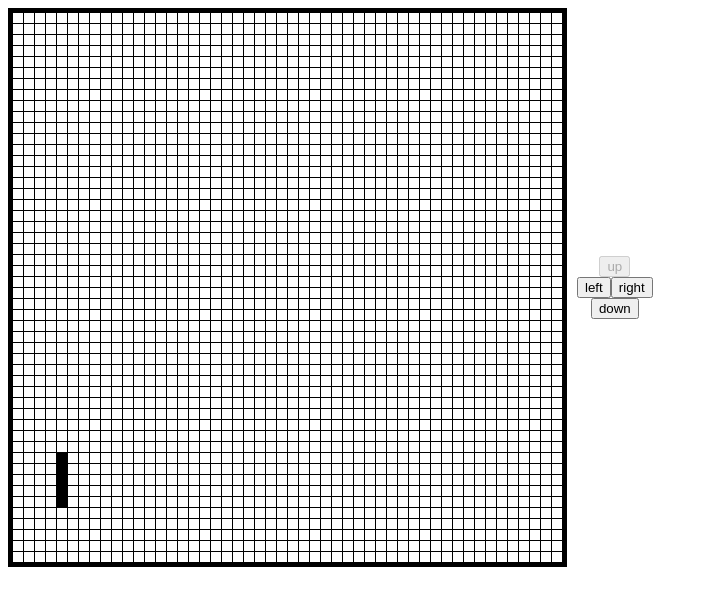
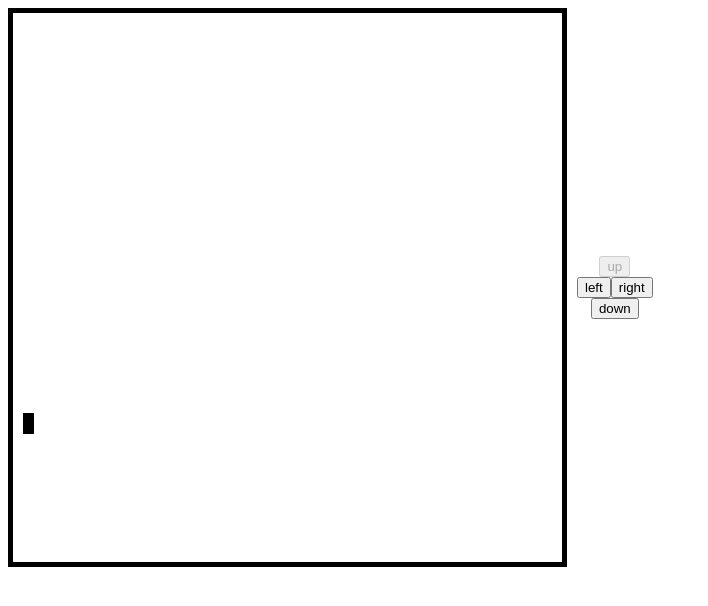
Before and after one commit to imenyoo2/Snake-Game, a Next.js app: page / in a window 1280 px wide. Shown: the top 606 px of the page, without its empty margins (0-708 px from the left). Built offline with nearby package versions, Linux system fonts and the light colour scheme.

Commit message:
update commit

```diff
--- a/package.json
+++ b/package.json
@@ -3,7 +3,7 @@
   "version": "0.1.0",
   "private": true,
   "scripts": {
-    "dev": "next dev",
+    "dev": "NODE_OPTIONS='--inspect' next dev",
     "build": "next build",
     "start": "next start",
     "lint": "next lint"
--- a/pages/components/frame.tsx
+++ b/pages/components/frame.tsx
@@ -1,18 +1,18 @@
-import { Render, MoveGroup, direction } from "./utils";
+import { MoveGroup, direction, renderWormState } from "./utils";
 import { useState, useEffect } from "react";
 
-// Frame is basically the whole app component, i probably should've
-// made it into deffrent components but i didn't notice intel i
+// Frame is basically the whole app Component, i probably should've
+// made it into different components but i didn't notice until i
 // finished lol
 export default function Frame() {
   // the state of the worm
   const [wormState, setWormState] = useState<[number[], number[]]>([
-    [4, 5, 5, 5, 5],
-    [5, 5, 4, 3, 2],
+    [1, 1, 2],
+    [1, 2, 2],
   ]);
   const [currentDir, setCurrentDir] = useState<direction>("down");
   console.log(...MoveGroup([4, 5, 5], [5, 5, 4], "up"));
-  let squirs = Render(...wormState);
+  let wormparts = renderWormState(...wormState)
 
   // change the currentdir of the worm to dir
   const moveWormState = (dir: direction) => {
@@ -21,7 +21,7 @@ export default function Frame() {
 
   // implementing constant movement of the worm, by setting a function
   // that get called every 200 ms and wormState according to currentDir
-  useEffect(() => {
+ useEffect(() => {
     const intervalId = setInterval(() => {
       setWormState(MoveGroup(...wormState, currentDir));
     }, 200);
@@ -33,7 +33,9 @@ export default function Frame() {
   return (
     <>
       <div className="app">
-        <div id="container">{squirs}</div>
+        <div id="container">
+          {wormparts}
+        </div>
         <div className="controler">
           <button
             type="button"
--- a/pages/components/utils.tsx
+++ b/pages/components/utils.tsx
@@ -1,32 +1,5 @@
 export type direction = "up" | "down" | "right" | "left";
 
-// render return the whole board with spots highlighted based on x and y
-export function Render(x: number[], y: number[]): JSX.Element[] {
-  let divx: JSX.Element[] = []; // array of the x's of eatch y
-  let final: JSX.Element[] = [];
-  // initiate divx
-  for (let i = 0; i < 50; i++) {
-    divx.push(<div className="cordx"></div>);
-  }
-  // now we start pushing divx inside each y dev
-  // we also modify the classNames of each divx element based
-  // on x and y
-  for (let i = 0; i < 50; i++) {
-    let n = 1; // track the state of the if statment bellow, we don't want to push the same element twise
-    let buffer = [...divx];
-    for (let j = 0; j < y.length; j++) {
-      if (y[j] == i) {
-        buffer[x[j]] = <div className="cordx check"></div>;
-        final[i] = <div className="cordy">{buffer}</div>;
-        n = 0; // we don't what to push twise
-      }
-    }
-    if (n) {
-      final.push(<div className="cordy check">{divx}</div>);
-    }
-  }
-  return final;
-}
 
 // Move return an array [x, y] after apply dir
 export function Move(point: number[], dir: direction): number[] {
@@ -109,3 +82,15 @@ export function MoveGroup(
   }
   return result;
 }
+
+// renderWormState return an array of the warm parts with thier
+// coordinates configured
+export function renderWormState(x: number[], y: number[]): JSX.Element[] {
+  let result: JSX.Element[] = [];
+  for (let i = 0; i < x.length; i++) {
+    result.push(
+      <div className="WormPart" style={{ left: x[i]*10, top: y[i]*10 }}></div>
+    );
+  }
+  return result
+}
--- a/styles/globals.css
+++ b/styles/globals.css
@@ -12,7 +12,8 @@
   display: flex;
   flex-direction: column;
   gap: 1px;
-  background: black;
+  background: white;
+  position: relative;
 }
 .cordx {
   background: white;
@@ -24,7 +25,11 @@
   display: flex;
   gap: 1px;
 }
-.check {
+
+.WormPart {
+  position: absolute;
+  width: 11px;
+  height: 11px;
   background: black;
 }
 
```
